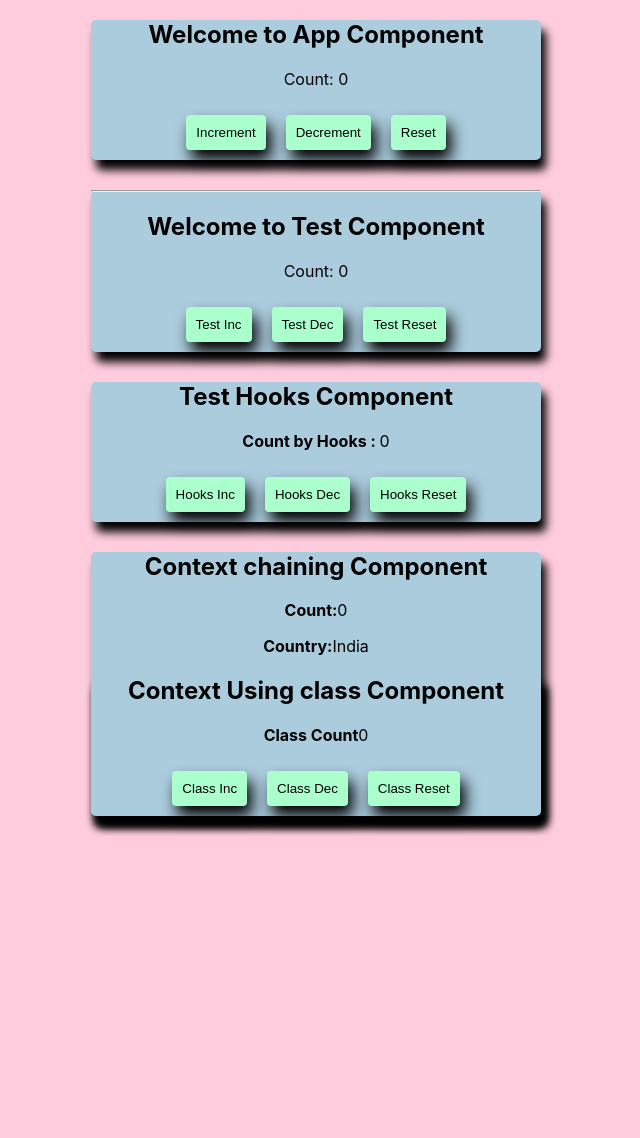
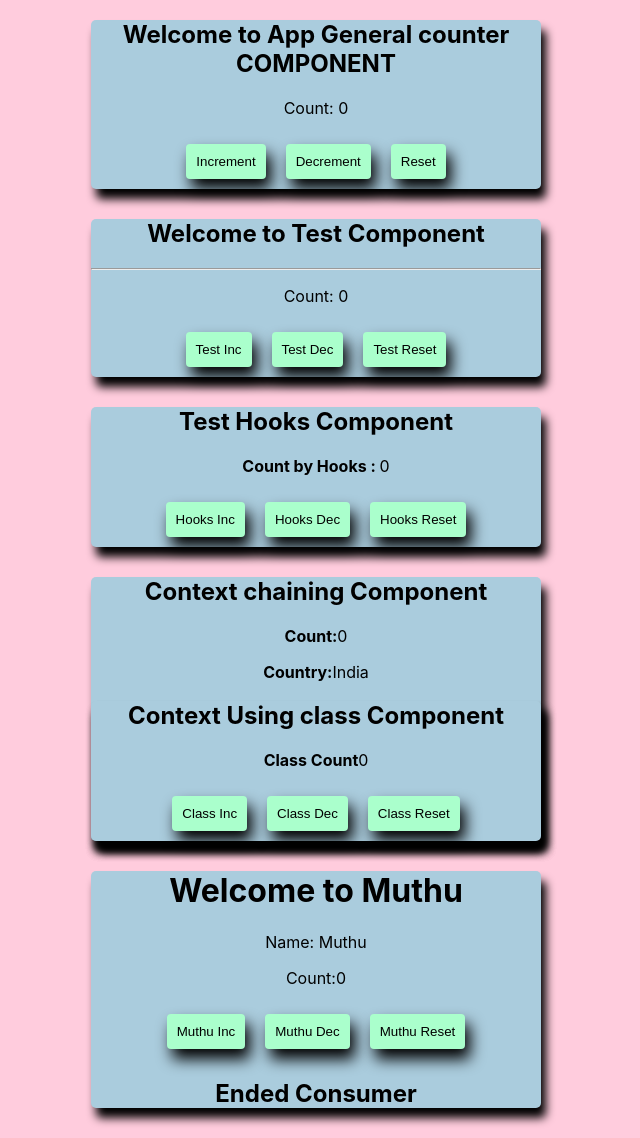
Before and after one commit to mkandanmk7/React-context-counter, a React (Create React App) app: page / in a window 1280 px wide. Shown: the whole page, without its empty margins (324-964 px from the left). Before the commit the page ends 846 px from the top, so only its background shows below. Built offline with nearby package versions, Linux system fonts and the light colour scheme.

Commit message:
all context done

```diff
--- a/src/App.js
+++ b/src/App.js
@@ -1,9 +1,10 @@
 import { useState } from "react";
 import "./App.css";
 import { CounterContext } from "./Context";
+import Muthu from "./Muthu";
 import Test from "./Test";
 
-function App({ name }) {
+function App({ name, comp }) {
   const [count, setCount] = useState(0);
 
   const inc = () => setCount(count + 1);
@@ -12,16 +13,25 @@ function App({ name }) {
   return (
     <>
       <div className="App">
-        <h2>Welcome to {name} Component</h2>
+        <h2>
+          Welcome to {name} General counter {comp}
+        </h2>
         <p>Count: {count}</p>
         <button onClick={inc}>Increment</button>
         <button onClick={dec}>Decrement</button>
         <button onClick={reset}>Reset</button>
       </div>
       <CounterContext.Provider
-        value={{ count: count, increment: inc, decrement: dec, reset: reset }}
+        value={{
+          count: count,
+          name: "Muthu",
+          increment: inc,
+          decrement: dec,
+          reset: reset,
+        }}
       >
         <Test />
+        <Muthu />
       </CounterContext.Provider>
     </>
   );
--- /dev/null
+++ b/src/Muthu.js
@@ -0,0 +1,29 @@
+import React from "react";
+import { CounterContext } from "./Context";
+
+const Muthu = () => {
+  return (
+    <>
+      <div className="App">
+        <h1>Welcome to Muthu</h1>
+
+        <CounterContext.Consumer>
+          {({ name, count, increment, decrement, reset }) => {
+            return (
+              <>
+                <p>Name: {name}</p>
+                <p>Count:{count}</p>
+                <button onClick={increment}>Muthu Inc</button>
+                <button onClick={decrement}>Muthu Dec</button>
+                <button onClick={reset}>Muthu Reset</button>
+              </>
+            );
+          }}
+        </CounterContext.Consumer>
+        <h2>Ended Consumer</h2>
+      </div>
+    </>
+  );
+};
+
+export default Muthu;
--- a/src/Test.js
+++ b/src/Test.js
@@ -11,8 +11,8 @@ export default function Test() {
           return (
             <>
               <div className="App">
+                <h2>Welcome to Test Component</h2>
                 <hr />
-                <h2>Welcome to Test Component</h2>
                 <p>Count: {context.count}</p>
                 <button onClick={context.increment}>Test Inc</button>
                 <button onClick={context.decrement}>Test Dec</button>
--- a/src/index.js
+++ b/src/index.js
@@ -5,7 +5,7 @@ import App from "./App";
 
 ReactDOM.render(
   <React.StrictMode>
-    <App name="App" />
+    <App name="App" comp="COMPONENT" />
   </React.StrictMode>,
   document.getElementById("root")
 );
```
